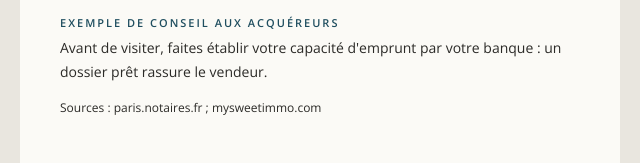
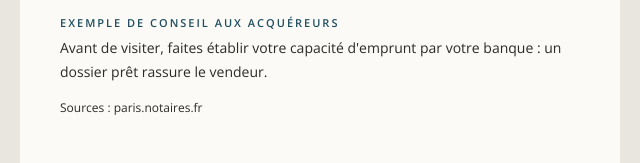
Before and after one commit to 10bigp/bigp-demos, a plain HTML site: page demo/maison-delorme/index.html in a window 1280 px wide. Shown: the part 3560-3723 px from the top of the page, 320-960 px from the left. Drawn offline with nearby package versions, Linux system fonts and the light colour scheme; a web font is replaced by a local one.

Commit message:
démo maison-delorme : sources officielles uniquement

```diff
--- a/demo/maison-delorme/index.html
+++ b/demo/maison-delorme/index.html
@@ -170,7 +170,7 @@ a{text-decoration:none;}
     <tr><td class="ff-sans" style="font-family:'Open Sans','Helvetica Neue','Segoe UI',Arial,sans-serif; font-weight:300; font-size:13px; color:#2B2A27; padding:10px 0; border-bottom:1px solid #CFCBC2;">Projection novembre<br><span style="font-size:11px; font-style:italic;">Avant-contrats, Notaires</span></td><td class="ff-chiffre" align="right" valign="top" style="font-family:'Playfair Display','Bodoni 72',Didot,'Bodoni MT','Times New Roman',serif; font-size:20px; font-weight:600; font-variant-numeric:lining-nums; color:#1C1A17; padding:10px 0; border-bottom:1px solid #CFCBC2; text-align:right; white-space:nowrap;">9&nbsp;580&nbsp;€</td></tr>
   </table>
   <div style="padding-top:18px;"><div class="ff-sans" style="font-family:'Open Sans','Helvetica Neue','Segoe UI',Arial,sans-serif; font-size:11px; font-weight:600; letter-spacing:2px; text-transform:uppercase; color:#1F4E5F; padding-bottom:6px;">Exemple de conseil aux acquéreurs</div><div class="ff-sans" style="font-family:'Open Sans','Helvetica Neue','Segoe UI',Arial,sans-serif; font-weight:300; font-size:14px; line-height:1.7; color:#2B2A27;">Avant de visiter, faites établir votre capacité d&#x27;emprunt par votre banque : un dossier prêt rassure le vendeur.</div></div>
-  <div class="ff-sans" style="font-family:'Open Sans','Helvetica Neue','Segoe UI',Arial,sans-serif; font-weight:300; font-size:12px; line-height:1.7; color:#2B2A27; padding-top:14px;">Sources : <a href="https://paris.notaires.fr/fr/presse/communication-immobiliere-mensuelle/conjoncture-immobiliere-en-ile-de-france-de-juin-aout-2026" style="color:inherit;">paris.notaires.fr</a> ; <a href="https://www.mysweetimmo.com/2026/10/30/immobilier-ile-de-france-les-ventes-ralentissent-les-prix-baissent-encore/" style="color:inherit;">mysweetimmo.com</a></div>
+  <div class="ff-sans" style="font-family:'Open Sans','Helvetica Neue','Segoe UI',Arial,sans-serif; font-weight:300; font-size:12px; line-height:1.7; color:#2B2A27; padding-top:14px;">Sources : <a href="https://paris.notaires.fr/fr/presse/communication-immobiliere-mensuelle/conjoncture-immobiliere-en-ile-de-france-de-juin-aout-2026" style="color:inherit;">paris.notaires.fr</a></div>
 </td></tr>
 
 <!-- ============ ESTIMATION — encadré « annonce » à double filet ============ -->
```
